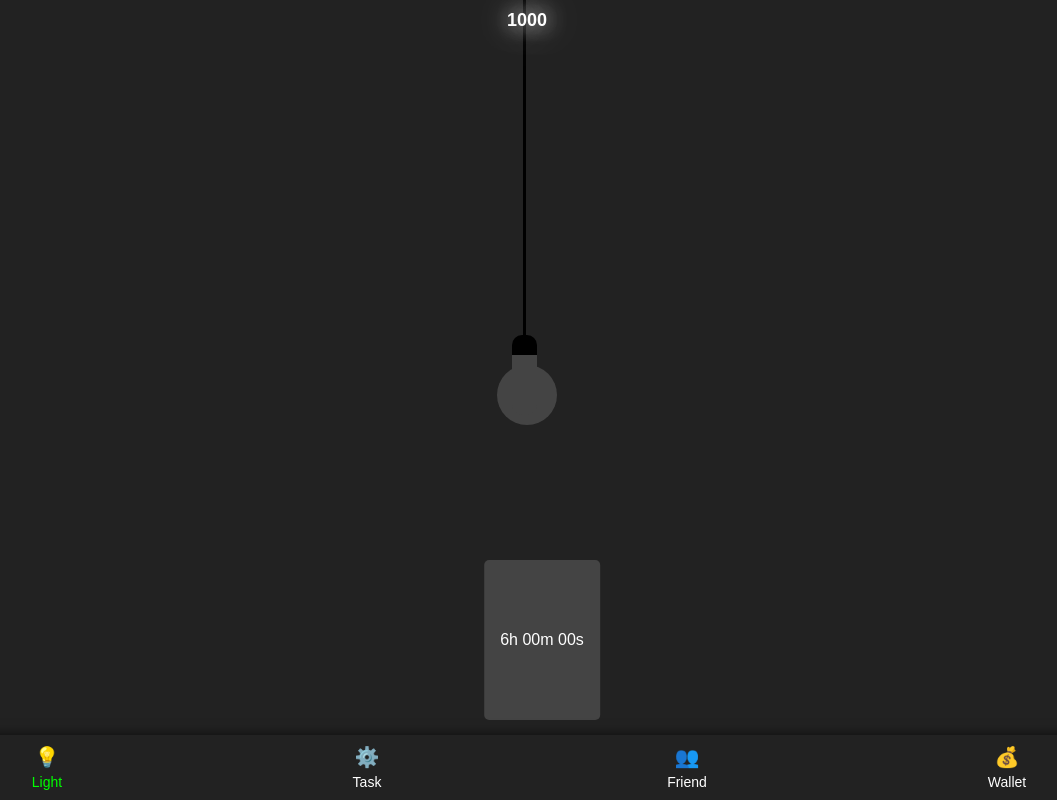
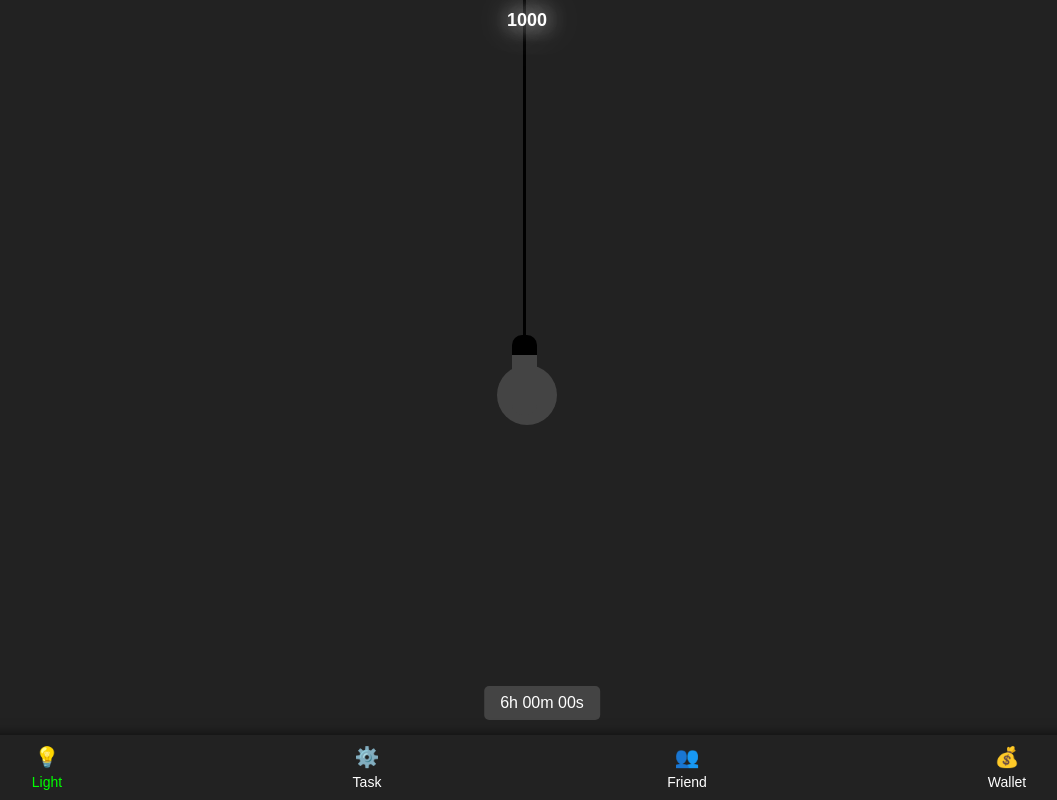
Before and after one commit to Lighttelegram/Lighttelegram, a website built with Vite: page index.html in a window 1280 px wide. Shown: the whole page, without its empty margins (113-1170 px from the left). Built offline with nearby package versions, Linux system fonts and the light colour scheme; files whose address does not match are found by name.

Commit message:
Update index.html

```diff
--- a/index.html
+++ b/index.html
@@ -1,3 +1,4 @@
+
 <!DOCTYPE html>
 <html lang="en">
 
@@ -321,10 +322,11 @@ button:hover {
 
         .btn {
             position: absolute;
-    top: 70%; /* Position it in the middle of the wire */
-    left: calc(50% - 65px); /* Position the button horizontally centered */
-    transform: translateY(-50%); /* Adjust to exactly center vertically */
-    padding: 10px 20px;
+            justify-content: center;
+            bottom: 80px;
+            left: 47%;
+            transform: translateX(-50%);
+            padding: 8px 16px;
             font-size: 16px;
             background-color: #444;
             color: white;
@@ -332,7 +334,6 @@ button:hover {
             border-radius: 5px;
             cursor: pointer;
             transition: background-color 0.3s;
-
 
 
         }
```
Lines whose indentation alone changed are shown as unchanged.
